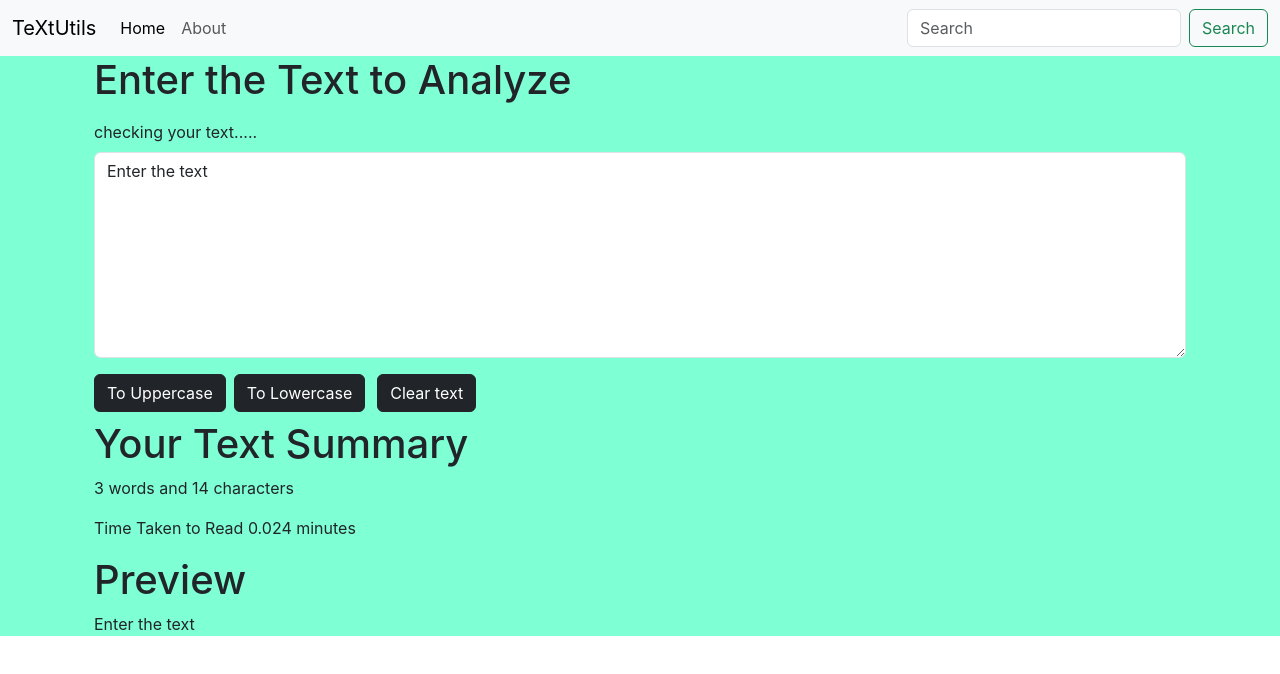
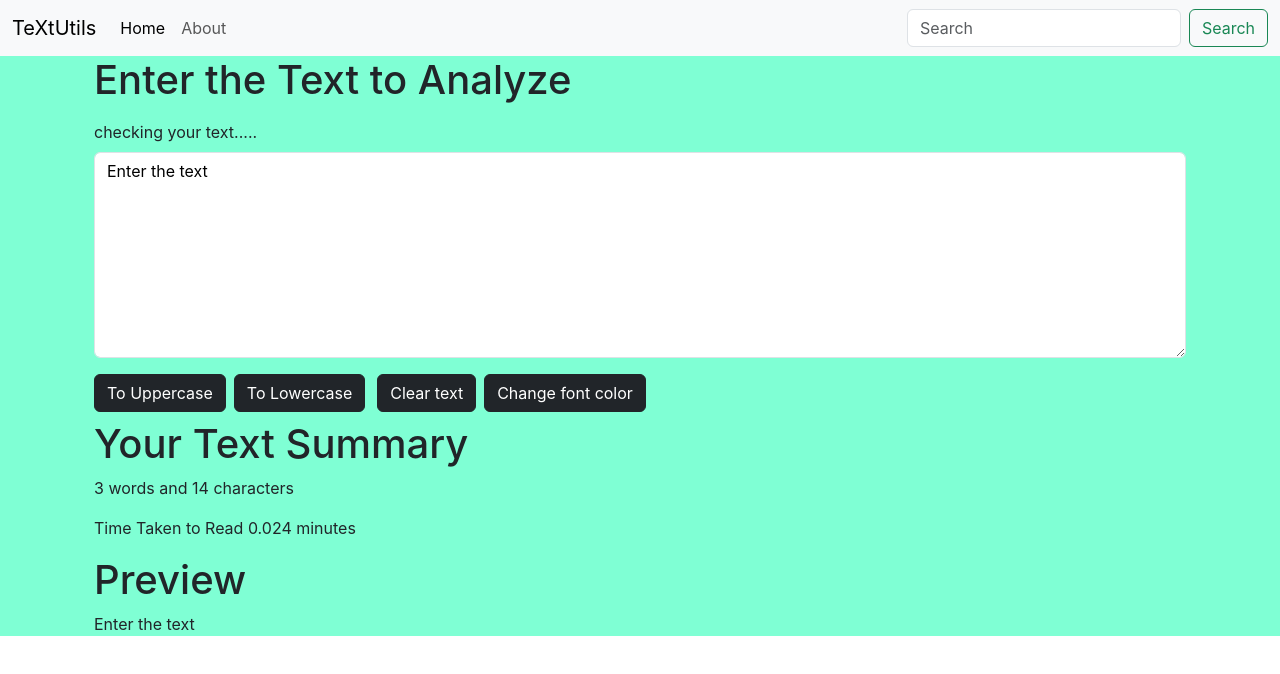
Before and after one commit to Ayushrajeffigo/React_Projects_textUtils, a React (Create React App) app in the folder textutils/: page / in a window 1280 px wide. Shown: the top 674 px of the page. Built offline with nearby package versions, Linux system fonts and the light colour scheme.

Commit message:
change the font color button added

```diff
--- a/textutils/src/components/TextForm.js
+++ b/textutils/src/components/TextForm.js
@@ -1,58 +1,63 @@
-import React,{useState} from 'react'
+import React, { useState } from 'react';
 
 export default function TextForm(props) {
+    const [text, setText] = useState("Enter the text");
+    const[textColor,setTextColor] = useState("black");
 
-
-    // text is the variable name where everything u write will go and setText is the function or method that will do something
-
-    const handleClick = ()=>{
+    const handleClick = () => {
         alert("Upper case is Clicked");
         setText(text.toUpperCase());
+    };
 
-    }
-    const EnableUserWriting=(event)=>{
-        setText(event.target.value);
-    }
-    const handleLeftClick=()=>{
+    const handleLeftClick = () => {
         alert("lower case is clicked");
         setText(text.toLowerCase());
-    }
-    const handleClearClick=()=>{
+    };
+
+    const handleClearClick = () => {
         setText("");
-    }
-    const handleInput=()=>{
-        setText("");
-    }
-    const[text,setText] = useState("Enter the text")
+    };
 
+    const handleFontColorClick = () => {
+        setTextColor(("red"));
+    };
+
+    const handleInputChange = (event) => {
+        setText(event.target.value);
+    };
 
     return (
         <>
             <div className='container'>
-
-        <h1 >Enter the Text to Analyze</h1>
+                <h1>Enter the Text to Analyze</h1>
                 <div className="my-3">
                     <label className="form-label" htmlFor="myBox">{props.heading}</label>
-                <textarea id="myBox" className="form-control" rows="8" vw="100vh" vh="100vh" value={text} onClick={handleInput} onChange={EnableUserWriting}></textarea>
-
+                    <textarea
+                        id="myBox"
+                        className="form-control"
+                        rows="8"
+                        vw="100vh"
+                        vh="100vh"
+                        value={text}
+                        onChange={handleInputChange}
+                        style={{color:textColor}}
+                        >
+                    </textarea>
                 </div>
-        <button className='btn btn-primary btn-dark' onClick={handleClick} > To Uppercase</button>
-        <button className='btn btn-primary mx-2 btn-dark' onClick={handleLeftClick} > To Lowercase</button>
-        <button className='btn btn-primary mx-1 btn-dark' onClick={handleClearClick} > Clear text</button>
+                <button className='btn btn-primary btn-dark' onClick={handleClick}>To Uppercase</button>
+                <button className='btn btn-primary mx-2 btn-dark' onClick={handleLeftClick}>To Lowercase</button>
+                <button className='btn btn-primary mx-1 btn-dark' onClick={handleClearClick}>Clear text</button>
+                <button className='btn btn-primary mx-1 btn-dark' onClick={handleFontColorClick}>Change font color</button>
             </div>
             <div className='container my-2'>
                 <h1>Your Text Summary</h1>
-        {/* //check here */}
                 <p>{text.split(" ").filter(Boolean).length} words and {text.length} characters</p>
-
-        <p> Time Taken to Read {text.split(" ").length * 0.008 } minutes</p>
+                <p>Time Taken to Read {text.split(" ").length * 0.008} minutes</p>
             </div>
             <div className='container my-3'>
                 <h1>Preview</h1>
                 <p>{text}</p>
-
             </div>
-
         </>
-  )
+    );
 }
```
Lines whose indentation alone changed are shown as unchanged.
